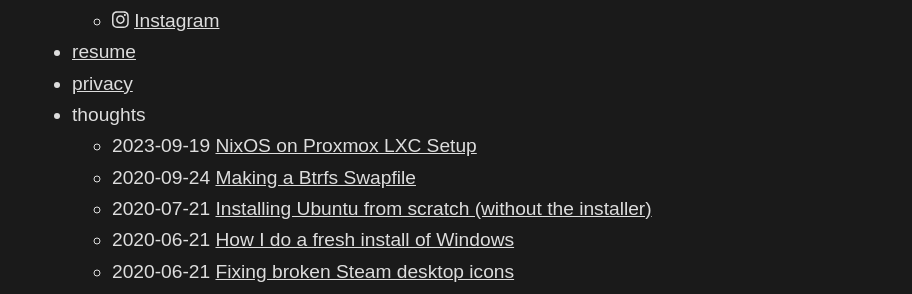
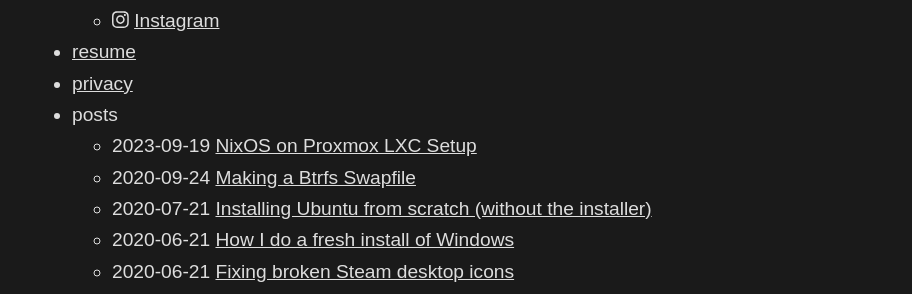
Before and after one commit to jacob-swanson/personal-site, a Jekyll site: the page built from src/index.md, in a window 1280 px wide. Shown: the part 326-620 px from the top of the page, without its empty margins (128-1040 px from the left). Built offline with Jekyll 4.4.1, drawn with Linux system fonts in a browser that asks for light colours.

Commit message:
Change thoughts to posts

```diff
--- a/src/index.md
+++ b/src/index.md
@@ -15,5 +15,5 @@ layout: default
     * <i class="fa-brands fa-instagram"></i> [Instagram]({{ site.data.socials.instagram_url }})
 * [resume](/resume.html)
 * [privacy](/privacy.html)
-* thoughts
+* posts
   {% include post_list.md spaces="  " %}
```
